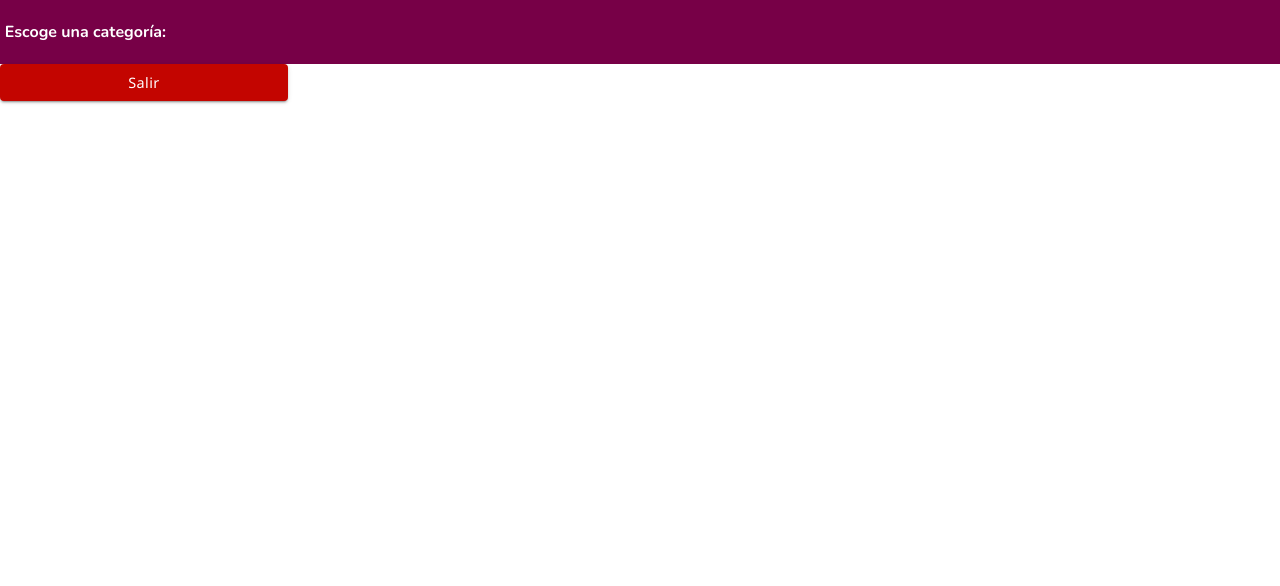
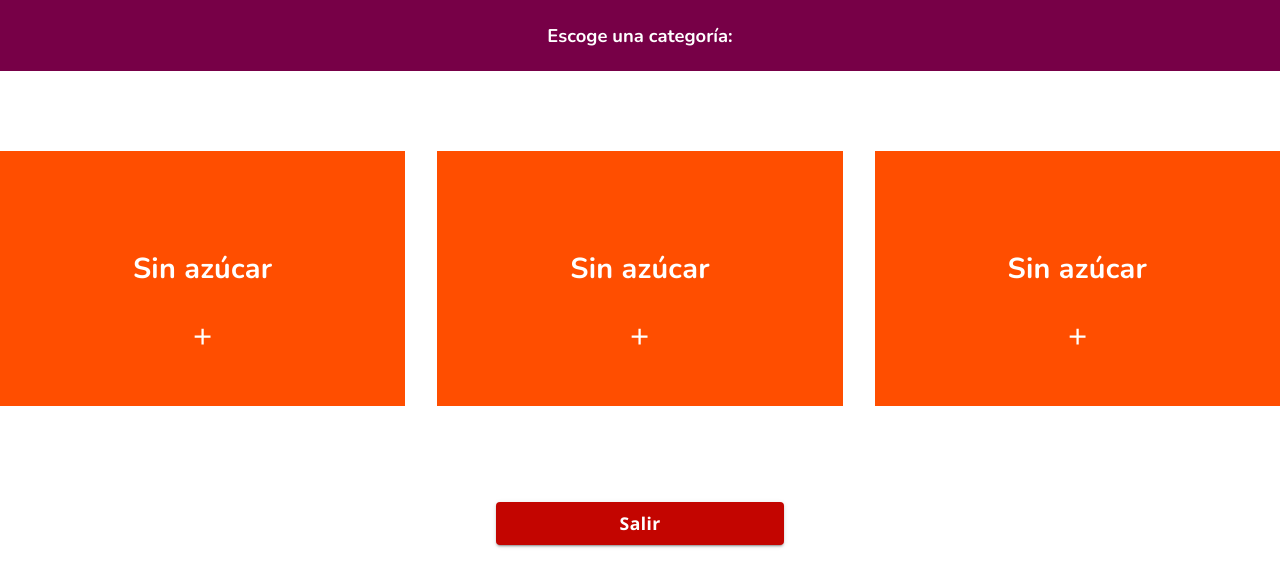
Before and after one commit to masasorganization/masas-web, a React (Create React App) app: page /categories in a window 1280 px wide. Shown: the top 586 px of the page. Built offline with nearby package versions, Linux system fonts and the light colour scheme.

Commit message:
Nav into cat & prod

```diff
--- a/src/App.css
+++ b/src/App.css
@@ -26,12 +26,24 @@ Jalea de ciruela: #b70030*/
   margin-top: 8rem;
 }
 
-.btn-cat{
+.btn-cat {
   margin-left: auto;
   margin-right: auto;
 }
 
-.btn-cat>a{
+.btn-cat>a {
+  text-decoration: none;
+}
+
+.foot-home {
+  padding-top: 3rem;
+}
+
+.btn-exit {
+  text-align: center;
+}
+
+.btn-exit>a {
   text-decoration: none;
 }
 
@@ -40,6 +52,11 @@ Jalea de ciruela: #b70030*/
   background-color: #770047;
   margin-top: 0;
   padding: 0.3rem;
+  text-align: center;
+}
+
+.l-cat{
+  text-decoration: none;
 }
 /*Página pedidos-orders*/
 .tab-showOrders {
@@ -63,5 +80,5 @@ Jalea de ciruela: #b70030*/
 .txt-title{
   color: #ffffff;
   font-family: 'Nunito', sans-serif;
-  font-size: 1rem;
+  font-size: 1.15rem;
 }
--- a/src/components/client/BtnExit.jsx
+++ b/src/components/client/BtnExit.jsx
@@ -1,16 +1,25 @@
+import {Link} from 'react-router-dom';
 import Button from '@mui/material/Button';
 
 function BtnExit() {
     return(
-        <div>
-            <Button variant="contained" sx={{ bgcolor: '#c30500',
-                            color: '#ffffff',
-                            textTransform: 'none',
-			                width: '18rem',
-			                fontFamily: 'Noto Sans, sans-serif',
-			                fontSize: '0.9rem'}}>Salir</Button>
+        <div className="btn-exit">
+            <Link to="/">
+                <Button variant="contained" sx={{ bgcolor: '#c30500',
+                                color: '#ffffff',
+                                textTransform: 'none',
+                                width: '18rem',
+                                fontFamily: 'Noto Sans, sans-serif',
+                                fontSize: {
+                                    md: '1.1rem',
+                                    xs: '1rem'
+                                },
+                                fontWeight: '700',
+                                ":hover": {
+                                    bgcolor: '#ff823b'
+                                } }}>Salir</Button>
+            </Link>
         </div>
-
     );
 }
 
--- /dev/null
+++ b/src/components/client/CardCategory.jsx
@@ -0,0 +1,77 @@
+import { Link } from 'react-router-dom';
+import Card from '@mui/material/Card';
+import Collapse from '@mui/material/Collapse';
+import CardContent from '@mui/material/CardContent';
+import Typography from '@mui/material/Typography';
+import AddIcon from '@mui/icons-material/Add';
+import CardActions from '@mui/material/CardActions';
+import React from 'react';
+
+function CardCategory() {
+    const [expanded, setExpanded] = React.useState(false);
+    const click = () => {
+        setExpanded(!expanded)
+    };
+
+    return(
+        <div>
+            <Card sx={{ bgcolor: '#ff4e00',
+                        boxShadow: '0',
+                        borderRadius: '0',
+                        mt: {
+                            md: '3rem',
+                            xs: '0.1rem'
+                        } }}>
+                <Link className="l-cat" to="/products">
+                    <CardContent>
+                        <Typography sx={{ color: '#ffffff',
+                                            fontFamily: 'Nunito, sans-serif',
+                                            textAlign: 'center',
+                                            fontWeight: '700',
+                                            mt: '5rem',
+                                            fontSize: {
+                                                md: '1.8rem',
+                                                xs: '1.2rem'
+                                            }}} h1>
+                            Sin azúcar
+                        </Typography>
+                    </CardContent>
+                </Link>
+                <CardActions disableSpacing>
+                    <AddIcon expand={expanded}
+                            onClick={click}
+                            aria-expanded={expanded}
+                            aria-label="more"
+                            sx={{ color: '#ffffff',
+                                    fontSize: '1.7rem',
+                                    fontWeight: '700',
+                                    ml: 'auto',
+                                    mr: 'auto',
+                                    mb: '3rem' }} />
+                </CardActions>
+                <Collapse in={expanded} timeout="auto" unmountOnExit>
+                    <CardContent>
+                        <Typography sx={{ color: '#ffffff',
+                                            textAlign: 'center',
+                                            pl: '2rem',
+                                            pr: '2rem',
+                                            fontFamily: 'Nunito, sans-serif',
+                                            fontSize: {
+                                                md: '1.2rem',
+                                                xs: '1rem'
+                                            } }} paragraph>
+                            Tortas que no contienen endulzantes, apto cuando debes
+                            cuidar tus niveles de glucosa Lorem ipsum dolor sit
+                            amet consectetur adipisicing elit. Asperiores, quibusdam
+                            repellendus porro at vel quam sapiente autem magnam,
+                            mollitia esse aut pariatur nam sed, ipsam dolore enim
+                            soluta dignissimos delectus?
+                        </Typography>
+                    </CardContent>
+                </Collapse>
+            </Card>
+        </div>
+    );
+}
+
+export default CardCategory;
--- /dev/null
+++ b/src/components/client/CardProduct.jsx
@@ -0,0 +1,66 @@
+import { Link } from 'react-router-dom';
+import Card from '@mui/material/Card';
+import CardMedia from '@mui/material/CardMedia';
+import CardContent from '@mui/material/CardContent';
+import CardActions from '@mui/material/CardActions';
+import Collapse from '@mui/material/Collapse';
+import Typography from '@mui/material/Typography';
+import ExpandMore from '@mui/icons-material/ExpandMore';
+import Button from '@mui/material/Button';
+import React from 'react';
+
+function CardProduct() {
+    const [expanded, setExpanded] = React.useState(false);
+    const click = () => {
+        setExpanded(!expanded)
+    };
+
+    return(
+        <div>
+            <Card>
+                <CardMedia />
+                <CardContent>
+                    <Typography h3>
+                        Torta Morada de remolacha
+                    </Typography>
+                    <Typography h3>
+                        $10.000
+                    </Typography>
+                    <div>
+                        <div>
+                            <Typography paragraph>
+                            Un color natural divertido y deliciosas notas de saboragridulce
+                            </Typography>
+                        </div>
+                        <div>
+
+                        </div>
+                    </div>
+                </CardContent>
+                <CardActions disableSpacing>
+                    <ExpandMore expand={expanded}
+                                    onClick={click}
+                                    aria-expanded={expanded}
+                                    aria-label="more"  />
+                </CardActions>
+                <Collapse in={expanded} timeout="auto" unmountOnExit>
+                    <CardContent>
+                        <Typography h3>
+                            Ingredientes
+                        </Typography>
+                        <Typography paragraph>
+                            Remolachas confitadas, jugo de naranja tangelo, huevos de granja, aceite de oliva, aceite de coco,
+                            harina de maíz, harina de avena sin gluten, levadura orgánica y sal marina.
+                        </Typography>
+                        <Button>Añadir</Button>
+                    </CardContent>
+                </Collapse>
+                <Link to="/orders">
+                    <Button>Pagar</Button>
+                </Link>
+            </Card>
+        </div>
+    );
+}
+
+export default CardProduct;
--- a/src/pages/client/categories.jsx
+++ b/src/pages/client/categories.jsx
@@ -1,19 +1,28 @@
-import {Link} from 'react-router-dom';
 import Grid from '@mui/material/Grid';
 import BtnExit from '../../components/client/BtnExit';
+import CardCategory from '../../components/client/CardCategory';
+
 function Categories() {
     return(
         <div>
-            <Grid container>
+            <Grid container spacing={4}>
                 <Grid item xs={12} md={12}>
                     <div className="tab-showCategory">
                         <h3 className="txt-title">Escoge una categoría: </h3>
                     </div>
                 </Grid>
-                <Grid item xs={12} md={12}>
-                    <Link to ="/">
-                        <BtnExit />
-                    </Link>
+                <Grid item xs={12} md={4}>
+                    <CardCategory />
+                </Grid>
+                <Grid item xs={12} md={4}>
+                    <CardCategory />
+                </Grid>
+                <Grid item xs={12} md={4}>
+                    <CardCategory />
+                </Grid>
+                <Grid sx={{ mt: '4rem',
+                            position: 'static'}} item xs={12}>
+                    <BtnExit />
                 </Grid>
             </Grid>
         </div>
--- a/src/pages/home.jsx
+++ b/src/pages/home.jsx
@@ -28,8 +28,8 @@ function Home() {
                                         ":hover": {
                                             bgcolor: '#ff823b'
                                         } }}>Ingreso Vendedor</Button>
-                        </Link>
-                    </nav>
+                    </Link>
+                </nav>
                 <Grid item xs={12}>
                     <img className="logo-home" src= {Logo} alt="logo másas" />
                 </Grid>
@@ -49,7 +49,7 @@ function Home() {
                                             xs: '1.1rem'
                                         },
                                         mt: {
-                                            md: '5rem',
+                                            md: '3rem',
                                             xs: '2rem'
                                         },
                                         b: {
@@ -99,12 +99,14 @@ function Home() {
                                     }
                                 },
                                 height: {
-                                    md: '6rem',
+                                    md: '7.2rem',
                                     xs: '4rem'
                                 }}}>
-                        <Link to="/">Contacto | </Link>
-                        <Link to="/politics"> Políticas | </Link>
-                        <Link to="/politics">Términos</Link>
+                        <div className="foot-home">
+                            <Link to="/">Contacto | </Link>
+                            <Link to="/politics"> Políticas | </Link>
+                            <Link to="/politics">Términos</Link>
+                        </div>
                     </Box>
                 </Grid>
             </Grid>
```
Also changed, not shown: src/pages/client/products.jsx (+30 -5 lines).
